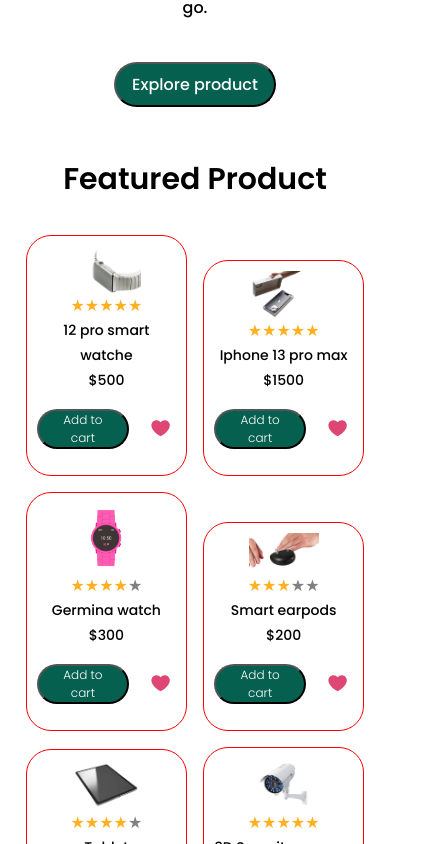
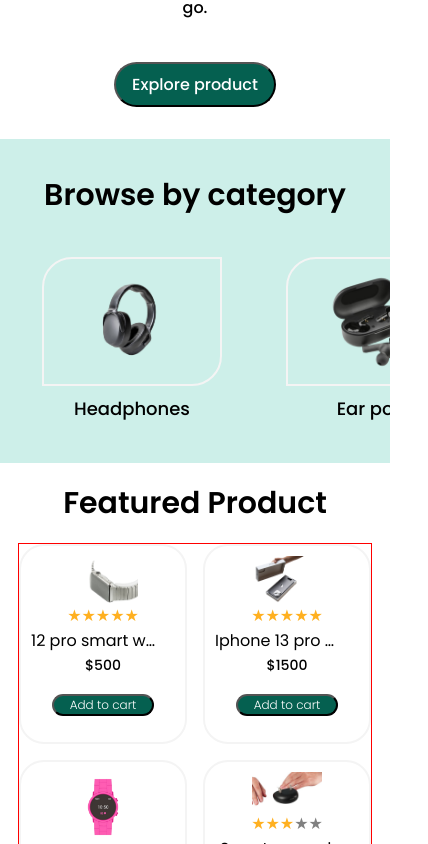
Before and after one commit to Promiseejiro/HNG2, a React (Create React App) app: page / in a window 390 px wide. Shown: the part 740-1584 px from the top of the page, 428 px wide, since content can reach past the window. Built offline with nearby package versions, Linux system fonts and the light colour scheme.

Commit message:
new commit

```diff
--- a/src/App.js
+++ b/src/App.js
@@ -13,7 +13,7 @@
     <div className="App">
       <Header />
       <Hero />
-      {/* <Category /> */}
+      <Category />
       <FeaturedProduct />
       <BestSellers />
       <BestSellersProduct />
--- a/src/Compnent/BestSellersProduct/index.js
+++ b/src/Compnent/BestSellersProduct/index.js
@@ -59,6 +59,12 @@
       rating: 4,
       price: "$600",
     },
+    {
+      image: fridge,
+      name: "Standard washing",
+      rating: 5,
+      price: "$500",
+    },
   ];
   return (
     <section>
@@ -75,7 +81,6 @@
                 lineHeight="25px"
                 align="left"
                 width="65%"
-                marginHorizontal="10px"
               >
                 Standard washing machine
               </Typography>
@@ -104,7 +109,9 @@
         <div className={style.flex_item}>
           <div className={style.card_list}>
             {product.map((item) => (
-              <Product {...item} />
+              <div >
+                <Product {...item} />
+              </div>
             ))}
           </div>
         </div>
--- a/src/Compnent/BestSellersProduct/index.module.css
+++ b/src/Compnent/BestSellersProduct/index.module.css
@@ -3,13 +3,12 @@
   justify-content: space-between;
   width: 85%;
   margin: 32px auto;
-  gap: 32px;
+  gap: 16px;
   /* border: 1px solid red; */
 }
 
 .first_container {
   width: 40%;
-  /* border: 1px solid red; */
 }
 
 .image_container {
@@ -41,8 +40,29 @@
 
 .card_list {
   display: grid;
-  grid-template-columns: 190px 190px 190px;
+  grid-template-columns: 1fr 1fr 1fr;
   gap: 16px 40px;
+}
+
+.card_list.div {
+  display: flex;
+  align-items: center;
+  justify-content: center;
+}
+
+@media (max-width: 1000px) {
+  .second_flex {
+    width: 95%;
+    display: flex;
+    align-items: center;
+    justify-content: center;
+    margin: auto;
+  }
+
+  .card_list {
+    grid-template-columns: 1fr 1fr;
+    gap: 16px;
+  }
 }
 
 @media (max-width: 768px) {
@@ -52,9 +72,26 @@
     width: 95%;
   }
 
+  .image {
+    width: 270px;
+  }
+
+  .second_flex {
+    width: 95%;
+    margin: auto;
+  }
+
   .card_list {
     grid-template-columns: 1fr 1fr;
     gap: 16px;
-    border: 1px solid red;
+  }
+
+  .content {
+    width: 100%;
+    padding: 0px;
+    display: flex;
+    flex-direction: column;
+    align-items: center;
+    justify-content: center;
   }
 }
--- a/src/Compnent/FeaturedProducts/index.module.css
+++ b/src/Compnent/FeaturedProducts/index.module.css
@@ -10,12 +10,8 @@
 
 .card_list {
   display: grid;
-  align-items: end;
-  justify-items: end;
-  grid-template-columns: 1fr 1fr 1fr 1fr 1fr;
-  width: 100%;
-  gap: 1rem;
-  padding: 1rem;
+  grid-template-columns: 1fr 1fr 1fr 1fr;
+  gap: 16px 40px;
 }
 
 .verticalLine {
@@ -31,8 +27,35 @@
 .second_flex {
   display: flex;
   align-items: end;
-  justify-content: end;
-  width: 90%;
+  width: 75%;
+}
+
+@media (max-width: 1100px) {
+  .second_flex {
+    width: 95%;
+    margin: auto;
+    border: 1px solid red;
+    display: flex;
+    align-items: center;
+    justify-content: center;
+  }
+
+  .card_list {
+    grid-template-columns: 1fr 1fr 1fr;
+    gap: 32px;
+  }
+}
+
+@media (max-width: 1000px) {
+  .second_flex {
+    width: 95%;
+    margin: auto;
+  }
+
+  .card_list {
+    grid-template-columns: 1fr 1fr;
+    gap: 32px;
+  }
 }
 
 @media (max-width: 768px) {
@@ -46,11 +69,12 @@
   }
 
   .second_flex {
-    width: 100%;
+    width: 95%;
+    margin: auto;
   }
 
   .card_list {
     grid-template-columns: 1fr 1fr;
-    margin: auto;
+    gap: 16px;
   }
 }
--- a/src/Compnent/ProductCard/index.js
+++ b/src/Compnent/ProductCard/index.js
@@ -13,15 +13,7 @@
       <div>
         <div className={style.product_info}>
           <Rating rating={rating} />
-          <Typography
-            fontWeight="500"
-            size="14px"
-            align="left"
-            marginHorizontal="0"
-            marginVertical="0"
-          >
-            {name}
-          </Typography>
+          <p className={style.name}>{name}</p>
           <Typography
             fontWeight="500"
             size="14px"
@@ -35,7 +27,7 @@
             <Button textSize="12px" fontWeight="300" verticalPadding="0px">
               Add to cart
             </Button>
-            <FavoriteBtn />
+
           </div>
         </div>
       </div>
--- a/src/Compnent/ProductCard/index.module.css
+++ b/src/Compnent/ProductCard/index.module.css
@@ -5,6 +5,14 @@
   border-radius: 25px;
   max-width: 180px;
   border: 2px solid #f4f4f4;
+}
+
+.name {
+  margin: 0;
+  text-overflow: ellipsis;
+  white-space: nowrap;
+  overflow: hidden;
+  width: 90%;
 }
 
 .image_container {
@@ -27,13 +35,13 @@
 .btn_container {
   display: flex;
   align-items: center;
-  gap: 16px;
+  justify-content: center;
+  /* gap: 16px; */
 }
 
 @media (max-width: 768px) {
   .container {
     padding: 10px;
-    border: 1px solid red;
     min-width: 100px;
   }
 
```
Also changed, not shown: src/App.css (line endings or trailing spaces).
